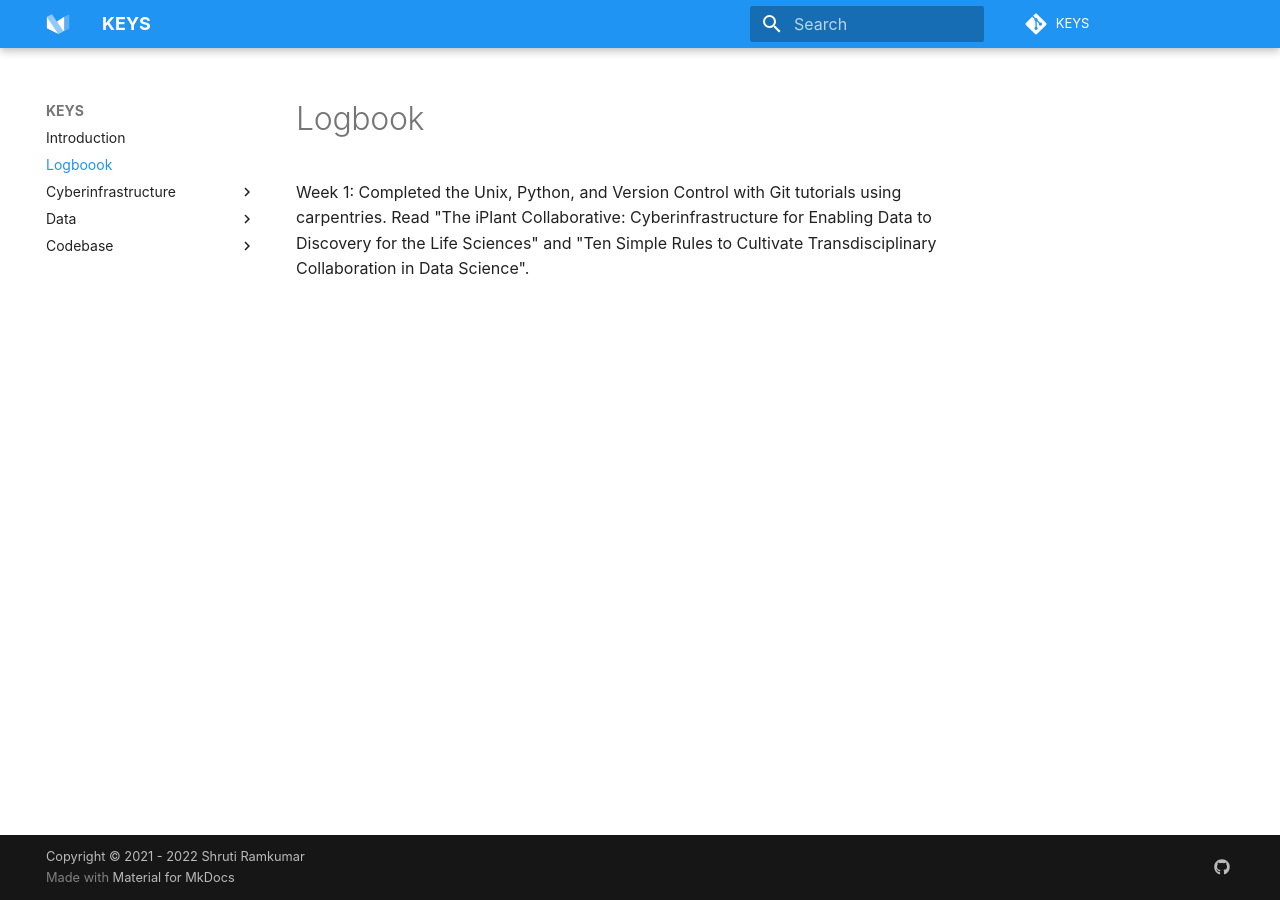
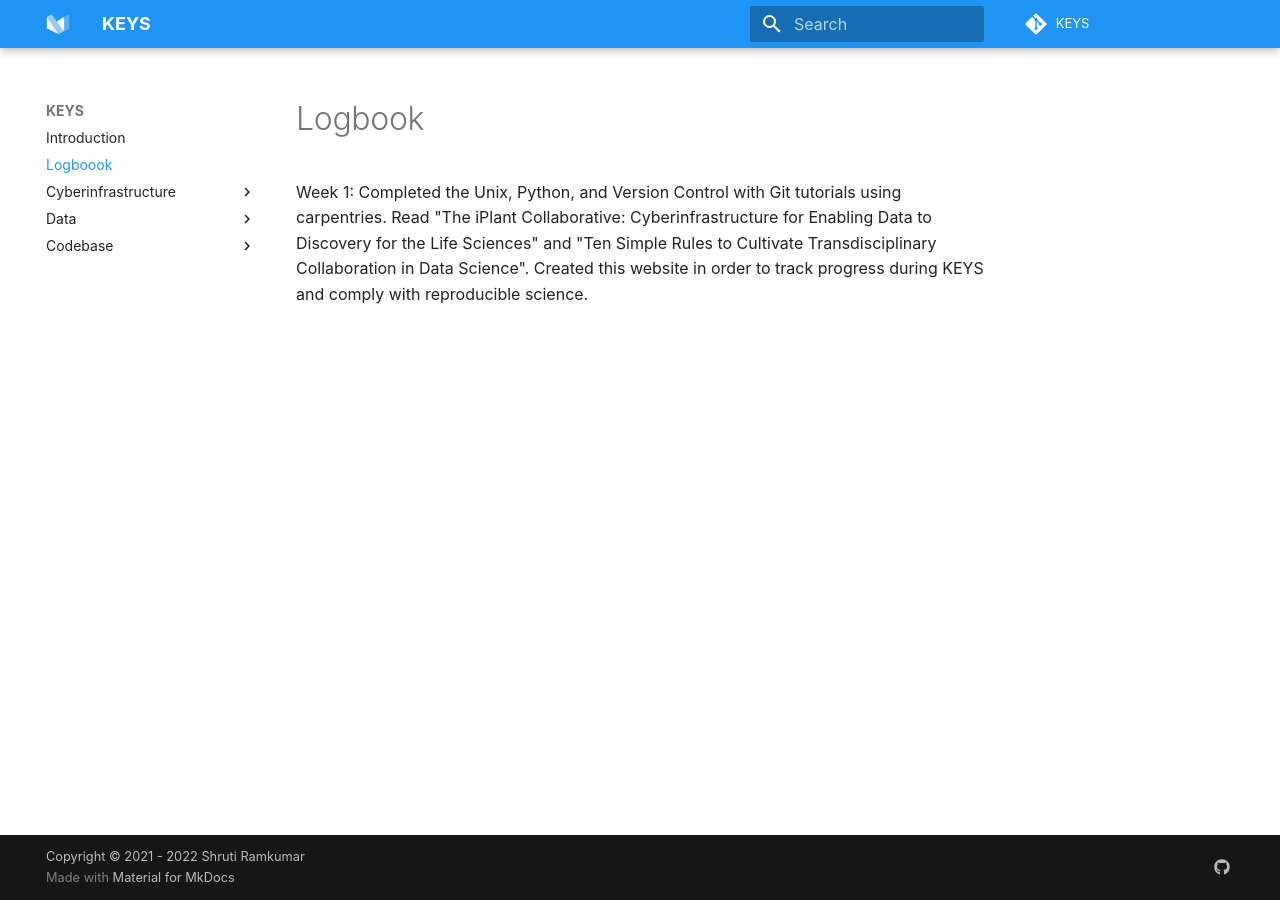
Before and after one commit to tyson-swetnam/mkdocs-material-template, an MkDocs documentation site: the page built from docs/logbook.md, in a window 1280 px wide. Built offline with MkDocs 1.6.1 and Material for MkDocs 9.7.7, drawn with Linux system fonts in a browser that asks for light colours; some web fonts are replaced; comment, search, counter and statistics services are not loaded.

Commit message:
Update logbook.md

```diff
--- a/docs/logbook.md
+++ b/docs/logbook.md
@@ -1,3 +1,3 @@
 # Logbook
 
-Week 1: Completed the Unix, Python, and Version Control with Git tutorials using carpentries. Read "The iPlant Collaborative: Cyberinfrastructure for Enabling Data to Discovery for the Life Sciences" and "Ten Simple Rules to Cultivate Transdisciplinary Collaboration in Data Science".
+Week 1: Completed the Unix, Python, and Version Control with Git tutorials using carpentries. Read "The iPlant Collaborative: Cyberinfrastructure for Enabling Data to Discovery for the Life Sciences" and "Ten Simple Rules to Cultivate Transdisciplinary Collaboration in Data Science". Created this website in order to track progress during KEYS and comply with reproducible science.
```
